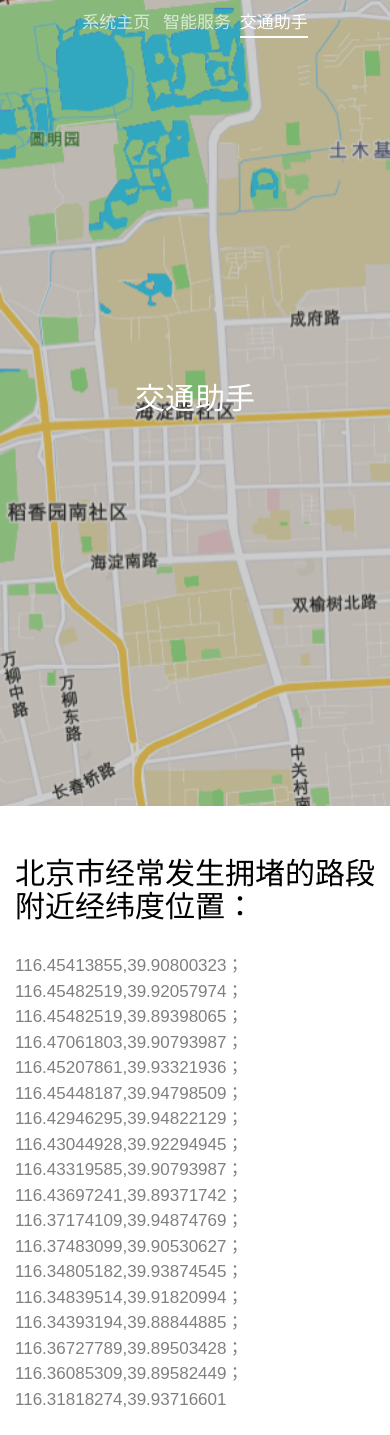
After one commit to wuxingzhe/IntelligetnTransport, a Django app: page /StreetCrowd/help/ in a window 390 px wide. The commit adds this page. Shown: the top 1435 px of the page. Run offline with Django 3.2, Linux system fonts and the light colour scheme; style sheets or scripts are compiled from the project's sources; some libraries are stand-ins or nearby versions; some web fonts are replaced.

Commit message:
add help page

```diff
--- /dev/null
+++ b/StreetCrowd/templates/StreetCrowd/help.html
@@ -0,0 +1,183 @@
+<!DOCTYPE html>
+<!--[if lt IE 7]>      <html class="no-js lt-ie9 lt-ie8 lt-ie7"> <![endif]-->
+<!--[if IE 7]>         <html class="no-js lt-ie9 lt-ie8"> <![endif]-->
+<!--[if IE 8]>         <html class="no-js lt-ie9"> <![endif]-->
+<!--[if gt IE 8]><!-->
+<html class="no-js"> <!--<![endif]-->
+<head>
+    <meta charset="utf-8">
+    <meta http-equiv="X-UA-Compatible" content="IE=edge">
+    <title>help</title>
+    <meta name="viewport" content="width=device-width, initial-scale=1">
+    <meta name="description" content="Free HTML5 Website Template by FreeHTML5.co"/>
+    <meta name="keywords"
+          content="free html5, free template, free bootstrap, free website template, html5, css3, mobile first, responsive"/>
+    <meta name="author" content="FreeHTML5.co"/>
+
+
+    <!-- Facebook and Twitter integration -->
+    <meta property="og:title" content=""/>
+    <meta property="og:image" content=""/>
+    <meta property="og:url" content=""/>
+    <meta property="og:site_name" content=""/>
+    <meta property="og:description" content=""/>
+    <meta name="twitter:title" content=""/>
+    <meta name="twitter:image" content=""/>
+    <meta name="twitter:url" content=""/>
+    <meta name="twitter:card" content=""/>
+
+    <!-- Place favicon.ico and apple-touch-icon.png in the root directory -->
+
+    <link href='../../static/StreetCrowd/css/google.css' rel='stylesheet' type='text/css'>
+
+    <!-- Animate.css -->
+    <link rel="stylesheet" href="../../static/StreetCrowd/css/animate.css">
+
+    <!-- Magnific Popup -->
+    <link rel="stylesheet" href="../../static/StreetCrowd/css/magnific-popup.css">
+    <!-- Bootstrap  -->
+    <link rel="stylesheet" href="../../static/StreetCrowd/css/bootstrap.min.css">
+    <!-- Icomoon Icon Fonts-->
+    <link rel="stylesheet" href="../../static/StreetCrowd/css/icomoon.css">
+    <!-- Theme style  -->
+    <link rel="stylesheet" href="../../static/StreetCrowd/css/style.css">
+
+    <!-- Modernizr JS -->
+    <script src="../../static/StreetCrowd/js/modernizr-2.6.2.min.js"></script>
+    <!-- FOR IE9 below -->
+    <!--[if lt IE 9]>
+	<script src="../../static/StreetCrowd/js/respond.min.js"></script>
+	<![endif]-->
+
+</head>
+<body>
+
+<div id="fh5co-wrap">
+    <header id="fh5co-header">
+        <div class="container">
+            <nav class="fh5co-main-nav">
+                <ul>
+                    <li><a href="/StreetCrowd/"><span>系统主页</span></a></li>
+                    <li><a href="services.html"><a href="/StreetCrowd/system/"><span>智能服务</span></a></li>
+                    <li class="fh5co-active"><a href="/help"><span>交通助手</span></a></li>
+                </ul>
+            </nav>
+        </div>
+    </header>
+
+    <div class="fh5co-hero" style="background-image: url(../../static/StreetCrowd/image/google.jpg);"
+         data-stellar-background-ratio="0.5">
+        <div class="overlay"></div>
+        <div class="container">
+            <div class="row">
+                <div class="col-md-8 col-md-offset-2 col-sm-12 col-sm-offset-0 col-xs-12 col-xs-offset-0 text-center fh5co-table">
+                    <div class="fh5co-intro fh5co-table-cell">
+                        <h1 class="text-center">交通助手</h1>
+                        {#                        <p>基于深度学习与PageRank分析算法等</p>#}
+                    </div>
+                </div>
+            </div>
+        </div>
+    </div>
+    <div class="fh5co-section">
+        <div class="container">
+            <div class="row">
+                <div class="col-md-7">
+                    <h2>北京市经常发生拥堵的路段附近经纬度位置：</h2>
+                    <p> 116.45413855,39.90800323；
+                        116.45482519,39.92057974；<br>
+                        116.45482519,39.89398065；
+                        116.47061803,39.90793987；<br>
+                        116.45207861,39.93321936；
+                        116.45448187,39.94798509；<br>
+                        116.42946295,39.94822129；
+                        116.43044928,39.92294945；<br>
+                        116.43319585,39.90793987；
+                        116.43697241,39.89371742；<br>
+                        116.37174109,39.94874769；
+                        116.37483099,39.90530627；<br>
+                        116.34805182,39.93874545；
+                        116.34839514,39.91820994；<br>
+                        116.34393194,39.88844885；
+                        116.36727789,39.89503428；<br>
+                        116.36085309,39.89582449；
+                        116.31818274,39.93716601<br>
+                    </p>
+                </div>
+                <div class="col-md-5">
+                    <img src="../../static/StreetCrowd/image/拥堵位置.png" alt="Free HTML5 by FreeHTML5.co"
+                         class="img-responsive">
+                </div>
+            </div>
+        </div>
+    </div>
+    <div class="fh5co-section">
+        <div class="container">
+            <div class="row">
+                <div class="col-md-7">
+                    <img src="../../static/StreetCrowd/image/关联1.png" alt="Free HTML5 by FreeHTML5.co"
+                         class="img-responsive">
+                </div>
+                <div class="col-md-5">
+                    <h2>当经纬度在116.45413855,39.90800323附近的路段拥堵时，以下经纬度附近的路段经常拥堵：</h2>
+                    <p> 116.45482519,39.92057974；<br>
+                        116.45482519,39.89398065；<br>
+                        116.47061803,39.90793987
+                    </p>
+                </div>
+
+            </div>
+        </div>
+    </div>
+    <div class="fh5co-section">
+        <div class="container">
+            <div class="row">
+                <div class="col-md-5">
+                    <h2>当经纬度在116.34805182,39.93874545附近的路段拥堵时，以下经纬度附近的路段经常拥堵：</h2>
+                    <p> 116.37174109,39.94874769；<br>
+                        116.34839514,39.92560994
+                    </p>
+                </div>
+                <div class="col-md-7">
+                    <img src="../../static/StreetCrowd/image/关联2.png" alt="Free HTML5 by FreeHTML5.co"
+                         class="img-responsive">
+                </div>
+            </div>
+        </div>
+    </div>
+    <div class="fh5co-section">
+        <div class="container">
+            <div class="row">
+                <div class="col-md-7">
+                    <img src="../../static/StreetCrowd/image/关联3.png" alt="Free HTML5 by FreeHTML5.co"
+                         class="img-responsive">
+                </div>
+                <div class="col-md-5">
+                    <h2>当经纬度在116.34839514,39.91400994附近的路段拥堵时，以下经纬度附近的路段经常拥堵：</h2>
+                    <p> 116.34393194,39.88844885；<br>116.36727789,39.89503428；<br>116.36085309,39.89582449
+                    </p>
+                </div>
+
+            </div>
+        </div>
+    </div>
+
+
+</div> <!-- END fh5co-wrap -->
+
+
+<!-- jQuery -->
+<script src="../../static/StreetCrowd/js/jquery.min.js"></script>
+<!-- jQuery Easing -->
+<script src="../../static/StreetCrowd/js/jquery.easing.1.3.js"></script>
+<!-- Bootstrap -->
+<script src="../../static/StreetCrowd/js/bootstrap.min.js"></script>
+<!-- Waypoints -->
+<script src="../../static/StreetCrowd/js/jquery.waypoints.min.js"></script>
+<!-- Stellar -->
+<script src="../../static/StreetCrowd/js/jquery.stellar.min.js"></script>
+<!-- MAIN JS -->
+<script src="../../static/StreetCrowd/js/main.js"></script>
+
+</body>
+</html>
--- a/StreetCrowd/templates/StreetCrowd/main.html
+++ b/StreetCrowd/templates/StreetCrowd/main.html
@@ -59,7 +59,7 @@
 					<ul>
 						<li class="fh5co-active"><a href="/StreetCrowd/"><span>系统主页</span></a></li>
 						<li><a href="services.html"><a href="/StreetCrowd/system/"><span>智能服务</span></a></li>
-						<li><a href="about.html"><span>交通助手</span></a></li>
+						<li><a href="/StreetCrowd/help"><span>交通助手</span></a></li>
 					</ul>
 				</nav>
 			</div>
--- a/StreetCrowd/urls.py
+++ b/StreetCrowd/urls.py
@@ -6,5 +6,6 @@ app_name = 'StreetCrowd'
 urlpatterns = [
     url(r'^$', views.main, name='main'),
     url(r'^system/', views.index, name='index'),
-    url(r'^upload/', views.upload_data)
+    url(r'^upload/', views.upload_data),
+    url(r'^help/',views.help)
 ]
--- a/StreetCrowd/views.py
+++ b/StreetCrowd/views.py
@@ -80,3 +80,7 @@ def upload_data(request):
     name_dict = {"resultCode":200}
     return JsonResponse(name_dict)
     # return redirect('/StreetCrowd')
+
+def help(request):
+    context = {}
+    return render(request, 'StreetCrowd/help.html', context)
```
